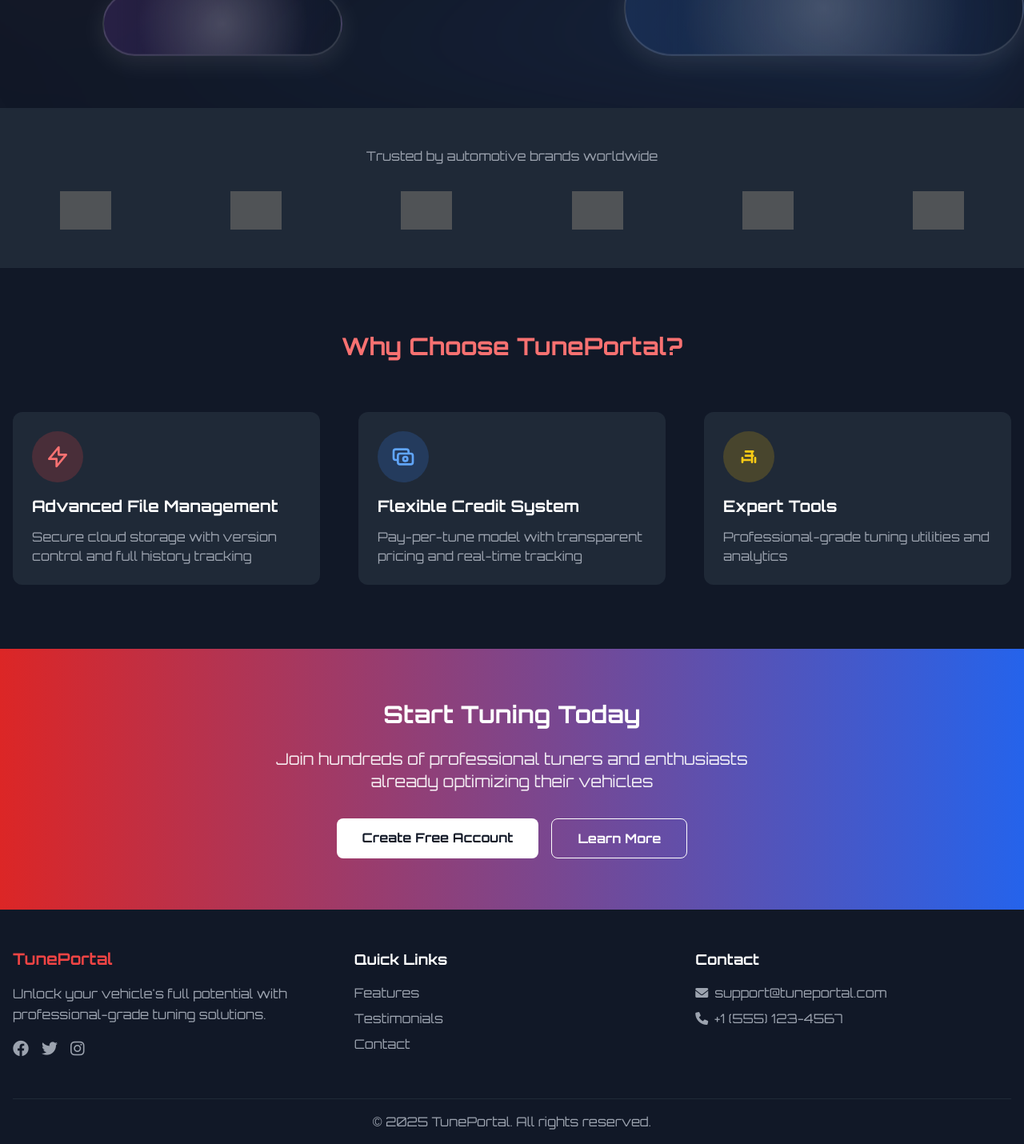
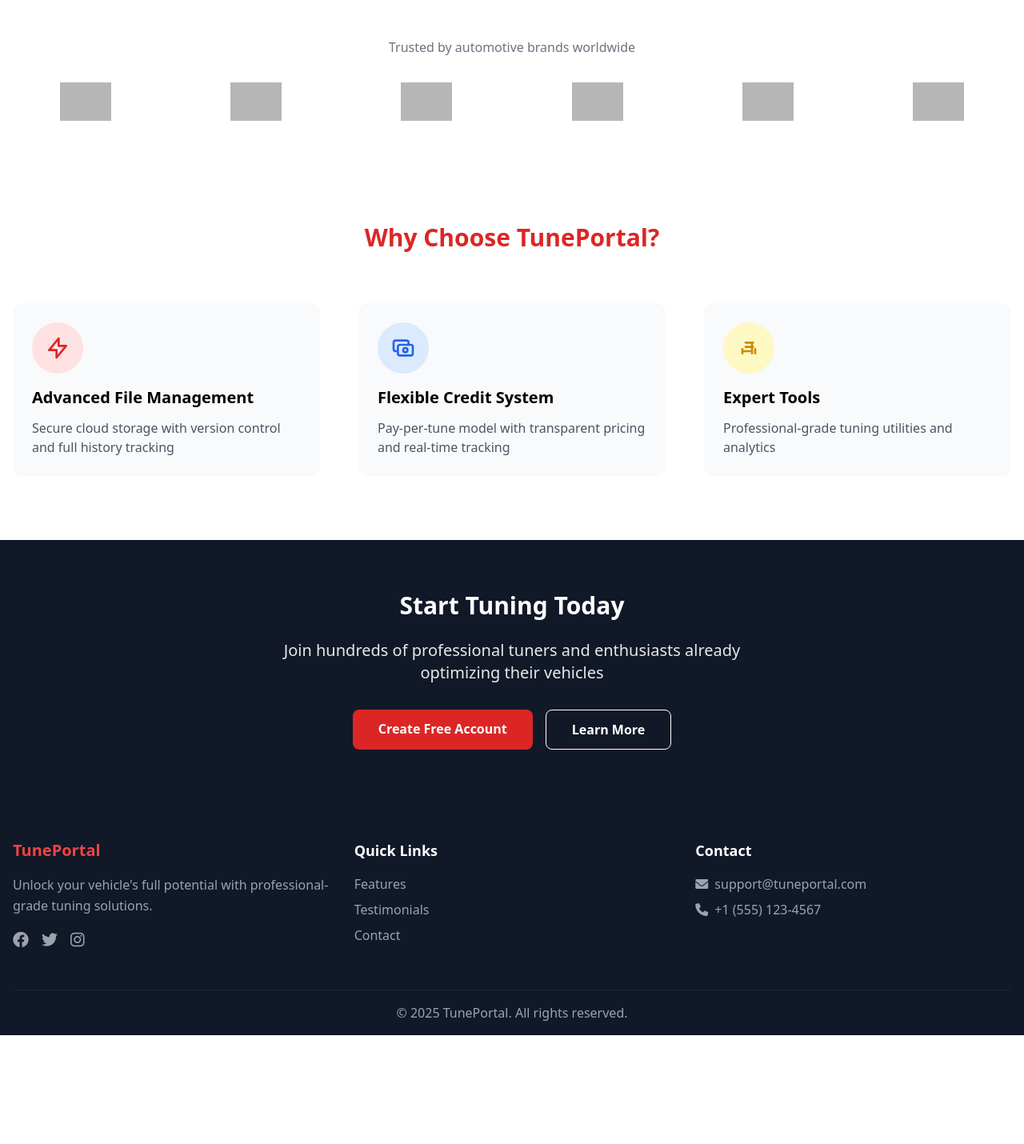
Before and after one commit to ayyo42069/tuneportal, a PHP site: page / in a window 1280 px wide. Shown: the part 665-2095 px from the top of the page at 80% size. After the commit the page ends 1959 px from the top, so only its background shows below. Run offline with PHP 8.4, Linux system fonts and the light colour scheme; some libraries are stand-ins or nearby versions; grey boxes are pictures that could not be loaded.

Commit message:
revert style

```diff
--- a/header.php
+++ b/header.php
@@ -1,3 +1,4 @@
+<!-- header.php -->
 <!DOCTYPE html>
 <html lang="en" class="h-full">
 <head>
@@ -6,38 +7,9 @@
     <title>TunePortal - Automotive Tuning Platform</title>
     <script src="https://cdn.tailwindcss.com"></script>
     <link href="https://cdnjs.cloudflare.com/ajax/libs/font-awesome/6.0.0/css/all.min.css" rel="stylesheet">
-    <link href="https://fonts.googleapis.com/css2?family=Orbitron:wght@400;700&display=swap" rel="stylesheet">
-    <style>
-        @keyframes float {
-            0%, 100% { transform: translateY(0px); }
-            50% { transform: translateY(15px); }
-        }
-        .float {
-            animation: float 12s ease-in-out infinite;
-        }
-        @keyframes fadeUp {
-            from { opacity: 0; transform: translateY(30px); }
-            to { opacity: 1; transform: translateY(0); }
-        }
-        .fade-up {
-            opacity: 0;
-            animation: fadeUp 1s ease-out forwards;
-        }
-    </style>
-    <script>
-        tailwind.config = {
-            theme: {
-                extend: {
-                    fontFamily: {
-                        orbitron: ['Orbitron', 'sans-serif'],
-                    },
-                },
-            },
-        }
-    </script>
 </head>
-<body class="flex flex-col min-h-screen bg-gray-900 text-white font-orbitron">
-<header class="bg-transparent text-white fixed w-full top-0 z-50 transition-all duration-300">
+<body class="flex flex-col min-h-screen bg-gray-50">
+<header class="bg-red-600 text-white fixed w-full top-0 z-50 transition-all duration-300">
     <div class="container mx-auto">
         <div class="flex justify-between items-center h-16 px-4 lg:px-6">
             <!-- Sidebar Toggle for Mobile -->
@@ -49,7 +21,7 @@
             </button>
             <?php endif; ?>
 
-            <a href="/" class="text-2xl font-bold hover:text-red-400 transition-colors flex items-center space-x-2">
+            <a href="/" class="text-2xl font-bold hover:text-red-100 transition-colors flex items-center space-x-2">
                 <svg class="w-8 h-8" fill="none" stroke="currentColor" viewBox="0 0 24 24">
                     <path stroke-linecap="round" stroke-linejoin="round" stroke-width="2" d="M13 10V3L4 14h7v7l9-11h-7z"/>
                 </svg>
@@ -60,18 +32,18 @@
             <nav class="hidden md:flex items-center space-x-6">
                 <?php if(isset($_SESSION['user_id'])): ?>
                     <div class="flex items-center space-x-4">
-                        <span class="text-red-300">Welcome, <?= htmlspecialchars($_SESSION['username']) ?></span>
-                        <a href="dashboard.php" class="hover:text-red-400 transition-colors px-3 py-2 rounded-lg hover:bg-red-700/50">Dashboard</a>
-                        <a href="logout.php" class="hover:text-red-400 transition-colors px-3 py-2 rounded-lg hover:bg-red-700/50">Logout</a>
+                        <span class="text-red-100">Welcome, <?= htmlspecialchars($_SESSION['username']) ?></span>
+                        <a href="dashboard.php" class="hover:text-red-100 transition-colors px-3 py-2 rounded-lg hover:bg-red-700">Dashboard</a>
+                        <a href="logout.php" class="hover:text-red-100 transition-colors px-3 py-2 rounded-lg hover:bg-red-700">Logout</a>
                     </div>
                 <?php else: ?>
-                    <a href="register.php" class="hover:text-red-400 transition-colors px-3 py-2 rounded-lg hover:bg-red-700/50">Register</a>
-                    <a href="login.php" class="hover:text-red-400 transition-colors px-3 py-2 rounded-lg hover:bg-red-700/50">Login</a>
+                    <a href="register.php" class="hover:text-red-100 transition-colors px-3 py-2 rounded-lg hover:bg-red-700">Register</a>
+                    <a href="login.php" class="hover:text-red-100 transition-colors px-3 py-2 rounded-lg hover:bg-red-700">Login</a>
                 <?php endif; ?>
             </nav>
 
             <!-- Mobile Menu Button -->
-            <button class="md:hidden p-2 hover:bg-red-700/50 rounded-lg" id="mobile-menu-button">
+            <button class="md:hidden p-2 hover:bg-red-700 rounded-lg" id="mobile-menu-button">
                 <svg class="w-6 h-6" fill="none" stroke="currentColor" viewBox="0 0 24 24">
                     <path stroke-linecap="round" stroke-linejoin="round" stroke-width="2" d="M4 6h16M4 12h16M4 18h16"/>
                 </svg>
@@ -80,14 +52,14 @@
     </div>
 
     <!-- Mobile Menu -->
-    <div class="md:hidden hidden bg-gray-800/80 backdrop-blur-sm" id="mobile-menu">
+    <div class="md:hidden hidden bg-red-700" id="mobile-menu">
         <div class="container mx-auto px-4 py-4 space-y-2">
             <?php if(isset($_SESSION['user_id'])): ?>
-                <a href="dashboard.php" class="block px-4 py-2 hover:bg-red-600/50 rounded-lg transition-colors">Dashboard</a>
-                <a href="logout.php" class="block px-4 py-2 hover:bg-red-600/50 rounded-lg transition-colors">Logout</a>
+                <a href="dashboard.php" class="block px-4 py-2 hover:bg-red-600 rounded-lg transition-colors">Dashboard</a>
+                <a href="logout.php" class="block px-4 py-2 hover:bg-red-600 rounded-lg transition-colors">Logout</a>
             <?php else: ?>
-                <a href="register.php" class="block px-4 py-2 hover:bg-red-600/50 rounded-lg transition-colors">Register</a>
-                <a href="login.php" class="block px-4 py-2 hover:bg-red-600/50 rounded-lg transition-colors">Login</a>
+                <a href="register.php" class="block px-4 py-2 hover:bg-red-600 rounded-lg transition-colors">Register</a>
+                <a href="login.php" class="block px-4 py-2 hover:bg-red-600 rounded-lg transition-colors">Login</a>
             <?php endif; ?>
         </div>
     </div>
--- a/index.php
+++ b/index.php
@@ -1,26 +1,17 @@
 <?php include 'header.php'; ?>
 
-<main class="flex-grow">
-    <!-- Hero Section with Geometric Background -->
-    <section class="relative min-h-screen flex items-center justify-center overflow-hidden bg-gray-900">
-        <div class="absolute inset-0 bg-gradient-to-br from-red-500/[0.15] via-transparent to-blue-500/[0.15] blur-3xl"></div>
-
-        <div class="absolute inset-0 overflow-hidden">
-            <div class="absolute left-[-10%] md:left-[-5%] top-[15%] md:top-[20%] w-[600px] h-[140px] rotate-12 float">
-                <div class="absolute inset-0 rounded-full bg-gradient-to-r from-red-500/[0.15] to-transparent backdrop-blur-[2px] border-2 border-white/[0.15] shadow-[0_8px_32px_0_rgba(255,255,255,0.1)] after:absolute after:inset-0 after:rounded-full after:bg-[radial-gradient(circle_at_50%_50%,rgba(255,255,255,0.2),transparent_70%)]"></div>
+<main class="flex-grow mt-16">
+    <!-- Hero Section with Live Stats -->
+    <section class="relative h-[600px] bg-gradient-to-r from-red-600 to-red-700">
+        <div class="absolute inset-0 z-0">
+            <img src="https://images.unsplash.com/photo-1503376780353-7e6692767b70?ixlib=rb-1.2.1&auto=format&fit=crop&w=1950&q=80"
+                 alt="Performance Car"
+                 class="w-full h-full object-cover opacity-40">
         </div>
 
-            <div class="absolute right-[-5%] md:right-[0%] top-[70%] md:top-[75%] w-[500px] h-[120px] -rotate-15 float">
-                <div class="absolute inset-0 rounded-full bg-gradient-to-r from-blue-500/[0.15] to-transparent backdrop-blur-[2px] border-2 border-white/[0.15] shadow-[0_8px_32px_0_rgba(255,255,255,0.1)] after:absolute after:inset-0 after:rounded-full after:bg-[radial-gradient(circle_at_50%_50%,rgba(255,255,255,0.2),transparent_70%)]"></div>
-            </div>
-
-            <div class="absolute left-[5%] md:left-[10%] bottom-[5%] md:bottom-[10%] w-[300px] h-[80px] -rotate-8 float">
-                <div class="absolute inset-0 rounded-full bg-gradient-to-r from-purple-500/[0.15] to-transparent backdrop-blur-[2px] border-2 border-white/[0.15] shadow-[0_8px_32px_0_rgba(255,255,255,0.1)] after:absolute after:inset-0 after:rounded-full after:bg-[radial-gradient(circle_at_50%_50%,rgba(255,255,255,0.2),transparent_70%)]"></div>
-            </div>
-        </div>
-
-        <div class="relative z-10 container mx-auto px-4 text-center">
-            <div class="live-stats absolute top-4 right-4 bg-black/30 p-4 rounded-lg backdrop-blur-sm fade-up" style="animation-delay: 0.5s;">
+        <div class="relative z-10 h-full flex items-center">
+            <div class="container mx-auto px-4 text-center text-white">
+                <div class="live-stats absolute top-4 right-4 bg-black/30 p-4 rounded-lg backdrop-blur-sm">
                     <div class="flex space-x-6">
                         <div class="text-center">
                             <div class="text-2xl font-bold count-up" data-count="2543">0</div>
@@ -33,76 +24,76 @@
                     </div>
                 </div>
 
-            <h1 class="text-5xl md:text-6xl font-bold mb-6 fade-up" style="animation-delay: 0.7s;">
-                Precision ECU Tuning<br>
-                <span class="bg-clip-text text-transparent bg-gradient-to-r from-red-400 via-white to-blue-400">Perfected</span>
+                <h1 class="text-5xl md:text-6xl font-bold mb-6 animate-fade-in-up">
+                    Precision ECU Tuning<br>Perfected
                 </h1>
-            <p class="text-xl mb-8 max-w-2xl mx-auto fade-up" style="animation-delay: 0.9s;">
+                <p class="text-xl mb-8 max-w-2xl mx-auto">
                     Unleash your vehicle's true potential with professional-grade tuning solutions
                 </p>
                 <?php if(!isset($_SESSION['user_id'])): ?>
                     <a href="register.php"
-                   class="inline-block bg-gradient-to-r from-red-600 to-blue-600 text-white px-8 py-3 rounded-full text-lg font-semibold
-                          hover:from-red-700 hover:to-blue-700 transition-all duration-300 transform hover:scale-105 fade-up"
-                   style="animation-delay: 1.1s;">
+                       class="inline-block bg-white text-red-600 px-8 py-3 rounded-full text-lg font-semibold
+                              hover:bg-gray-100 transition-all duration-300 transform hover:scale-105">
                         Get Started
                     </a>
                 <?php endif; ?>
             </div>
+        </div>
     </section>
 
+
     <!-- Brands Showcase -->
-    <section class="py-12 bg-gray-800">
+    <section class="py-12 bg-white">
         <div class="container mx-auto px-4">
-            <h3 class="text-center text-gray-400 mb-8">Trusted by automotive brands worldwide</h3>
+            <h3 class="text-center text-gray-500 mb-8">Trusted by automotive brands worldwide</h3>
             <div class="grid grid-cols-2 md:grid-cols-6 gap-8 items-center opacity-75">
-                <img src="https://upload.wikimedia.org/wikipedia/commons/9/90/Mercedes-Logo.svg" alt="Mercedes" class="h-12 mx-auto invert">
-                <img src="https://upload.wikimedia.org/wikipedia/commons/4/44/BMW.svg" alt="BMW" class="h-12 mx-auto invert">
-                <img src="https://upload.wikimedia.org/wikipedia/commons/f/f4/Ford_Motor_Company_Logo.svg" alt="Ford" class="h-12 mx-auto invert">
-                <img src="https://upload.wikimedia.org/wikipedia/commons/5/5a/Honda_Logo.svg" alt="Honda" class="h-12 mx-auto invert">
-                <img src="https://upload.wikimedia.org/wikipedia/commons/4/48/Toyota_emblem.svg" alt="Toyota" class="h-12 mx-auto invert">
-                <img src="https://upload.wikimedia.org/wikipedia/commons/d/df/Subaru_Logo.svg" alt="Subaru" class="h-12 mx-auto invert">
+                <img src="https://upload.wikimedia.org/wikipedia/commons/9/90/Mercedes-Logo.svg" alt="Mercedes" class="h-12 mx-auto">
+                <img src="https://upload.wikimedia.org/wikipedia/commons/4/44/BMW.svg" alt="BMW" class="h-12 mx-auto">
+                <img src="https://upload.wikimedia.org/wikipedia/commons/f/f4/Ford_Motor_Company_Logo.svg" alt="Ford" class="h-12 mx-auto">
+                <img src="https://upload.wikimedia.org/wikipedia/commons/5/5a/Honda_Logo.svg" alt="Honda" class="h-12 mx-auto">
+                <img src="https://upload.wikimedia.org/wikipedia/commons/4/48/Toyota_emblem.svg" alt="Toyota" class="h-12 mx-auto">
+                <img src="https://upload.wikimedia.org/wikipedia/commons/d/df/Subaru_Logo.svg" alt="Subaru" class="h-12 mx-auto">
             </div>
         </div>
     </section>
 
     <!-- Features Grid -->
-    <section class="py-20 bg-gray-900">
+    <section class="py-20 bg-white">
         <div class="container mx-auto px-4">
-            <h2 class="text-3xl font-bold text-center mb-16 text-red-400">Why Choose TunePortal?</h2>
+            <h2 class="text-3xl font-bold text-center mb-16 text-red-600">Why Choose TunePortal?</h2>
 
             <div class="grid md:grid-cols-3 gap-12">
                 <!-- Feature 1 -->
-                <div class="p-6 bg-gray-800 rounded-xl hover:shadow-lg transition-shadow">
-                    <div class="w-16 h-16 bg-red-500/20 rounded-full flex items-center justify-center mb-4">
-                        <svg class="w-8 h-8 text-red-400" fill="none" stroke="currentColor" viewBox="0 0 24 24">
+                <div class="p-6 bg-gray-50 rounded-xl hover:shadow-lg transition-shadow">
+                    <div class="w-16 h-16 bg-red-100 rounded-full flex items-center justify-center mb-4">
+                        <svg class="w-8 h-8 text-red-600" fill="none" stroke="currentColor" viewBox="0 0 24 24">
                             <path stroke-linecap="round" stroke-linejoin="round" stroke-width="2" d="M13 10V3L4 14h7v7l9-11h-7z"/>
                         </svg>
                     </div>
-                    <h3 class="text-xl font-semibold mb-3 text-white">Advanced File Management</h3>
-                    <p class="text-gray-400">Secure cloud storage with version control and full history tracking</p>
+                    <h3 class="text-xl font-semibold mb-3">Advanced File Management</h3>
+                    <p class="text-gray-600">Secure cloud storage with version control and full history tracking</p>
                 </div>
 
                 <!-- Feature 2 -->
-                <div class="p-6 bg-gray-800 rounded-xl hover:shadow-lg transition-shadow">
-                    <div class="w-16 h-16 bg-blue-500/20 rounded-full flex items-center justify-center mb-4">
-                        <svg class="w-8 h-8 text-blue-400" fill="none" stroke="currentColor" viewBox="0 0 24 24">
+                <div class="p-6 bg-gray-50 rounded-xl hover:shadow-lg transition-shadow">
+                    <div class="w-16 h-16 bg-blue-100 rounded-full flex items-center justify-center mb-4">
+                        <svg class="w-8 h-8 text-blue-600" fill="none" stroke="currentColor" viewBox="0 0 24 24">
                             <path stroke-linecap="round" stroke-linejoin="round" stroke-width="2" d="M17 9V7a2 2 0 00-2-2H5a2 2 0 00-2 2v6a2 2 0 002 2h2m2 4h10a2 2 0 002-2v-6a2 2 0 00-2-2H9a2 2 0 00-2 2v6a2 2 0 002 2zm7-5a2 2 0 11-4 0 2 2 0 014 0z"/>
                         </svg>
                     </div>
-                    <h3 class="text-xl font-semibold mb-3 text-white">Flexible Credit System</h3>
-                    <p class="text-gray-400">Pay-per-tune model with transparent pricing and real-time tracking</p>
+                    <h3 class="text-xl font-semibold mb-3">Flexible Credit System</h3>
+                    <p class="text-gray-600">Pay-per-tune model with transparent pricing and real-time tracking</p>
                 </div>
 
                 <!-- Feature 3 -->
-                <div class="p-6 bg-gray-800 rounded-xl hover:shadow-lg transition-shadow">
-                    <div class="w-16 h-16 bg-yellow-500/20 rounded-full flex items-center justify-center mb-4">
-                        <svg class="w-8 h-8 text-yellow-400" fill="none" stroke="currentColor" viewBox="0 0 24 24">
+                <div class="p-6 bg-gray-50 rounded-xl hover:shadow-lg transition-shadow">
+                    <div class="w-16 h-16 bg-yellow-100 rounded-full flex items-center justify-center mb-4">
+                        <svg class="w-8 h-8 text-yellow-600" fill="none" stroke="currentColor" viewBox="0 0 24 24">
                             <path stroke-linecap="round" stroke-linejoin="round" stroke-width="2" d="M13 7h3m-3 4h3m-6 4h3M9 7h3m-3 4h3m-6 4h3M6 17v-4m9 4V7m3 10v-4"/>
                         </svg>
                     </div>
-                    <h3 class="text-xl font-semibold mb-3 text-white">Expert Tools</h3>
-                    <p class="text-gray-400">Professional-grade tuning utilities and analytics</p>
+                    <h3 class="text-xl font-semibold mb-3">Expert Tools</h3>
+                    <p class="text-gray-600">Professional-grade tuning utilities and analytics</p>
                 </div>
             </div>
         </div>
@@ -110,7 +101,7 @@
 
 
     <!-- CTA Section -->
-    <section class="bg-gradient-to-r from-red-600 to-blue-600 text-white py-16">
+    <section class="bg-gray-900 text-white py-16">
         <div class="container mx-auto px-4 text-center">
             <h2 class="text-3xl font-bold mb-6">Start Tuning Today</h2>
             <p class="text-xl mb-8 max-w-2xl mx-auto opacity-90">
@@ -118,7 +109,7 @@
             </p>
             <div class="flex justify-center space-x-4">
                 <a href="register.php"
-                   class="bg-white text-gray-900 hover:bg-gray-100 px-8 py-3 rounded-lg font-semibold transition-colors">
+                   class="bg-red-600 hover:bg-red-700 px-8 py-3 rounded-lg font-semibold transition-colors">
                     Create Free Account
                 </a>
                 <a href="#features"
```
Lines whose indentation alone changed are shown as unchanged.
